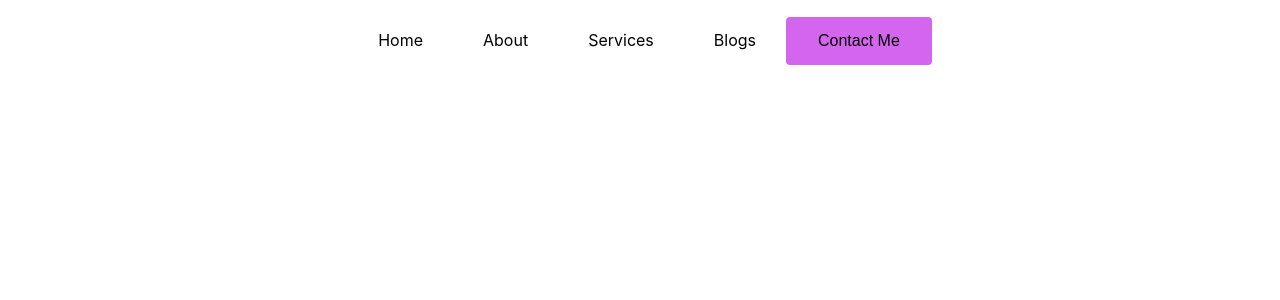
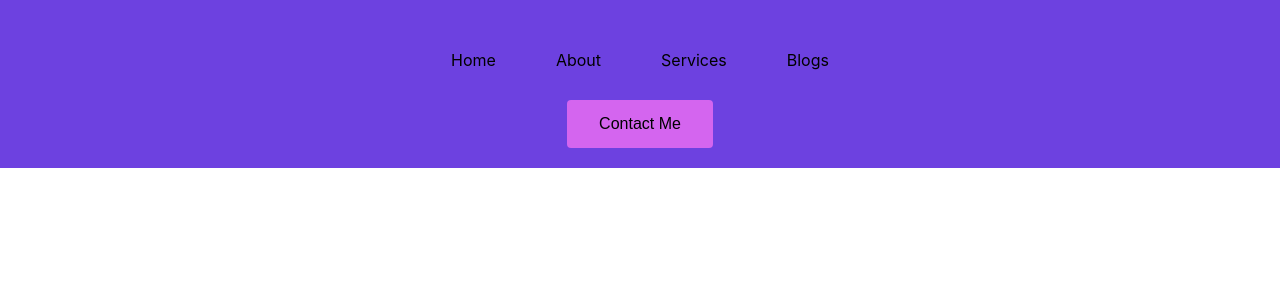
Before and after one commit to rojandahal/portfolio, a React (Create React App) app: page / in a window 1280 px wide. Shown: the top 300 px of the page. Built offline with nearby package versions, Linux system fonts and the light colour scheme.

Commit message:
Header style updated

```diff
--- a/src/components/Header/Header.js
+++ b/src/components/Header/Header.js
@@ -6,10 +6,10 @@ import "./header.css";
 export default function Header() {
   return (
     <>
-      <ul>
+      <div className="header-container">
         <Menu />
         <Button background="#d465ef" text={"Contact Me"}></Button>
-      </ul>
+      </div>
     </>
   );
 }
--- a/src/components/Header/header.css
+++ b/src/components/Header/header.css
@@ -1,5 +1,4 @@
-ul {
-  display: inline-block;
-  padding: 0;
-  margin: 0;
+.header-container {
+  padding: 20px;
+  background-color: #6d41e0;
 }
```
